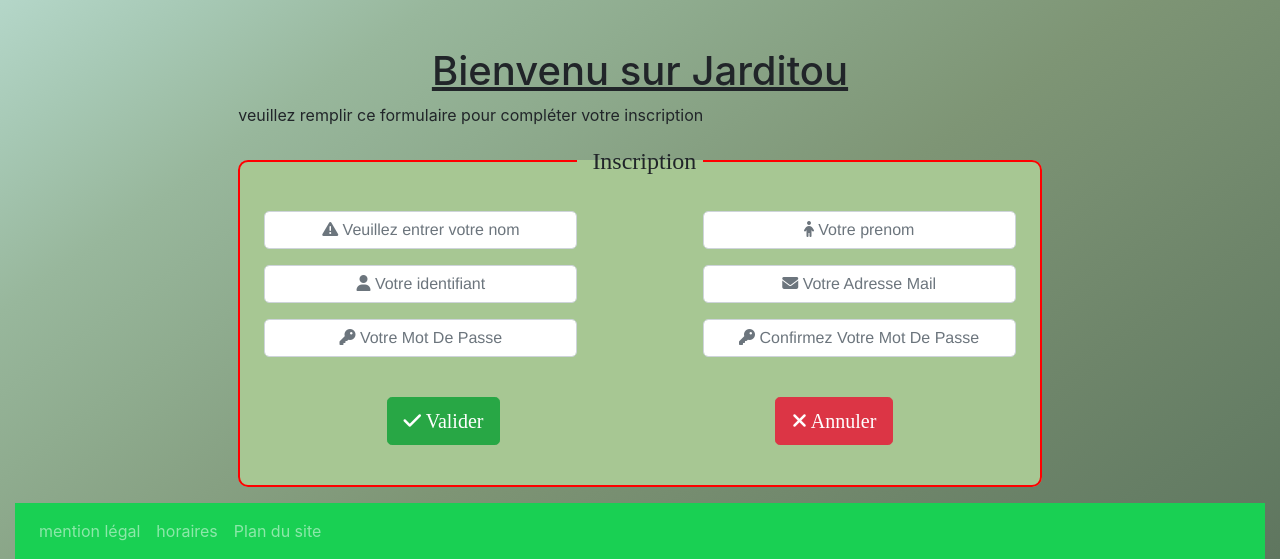
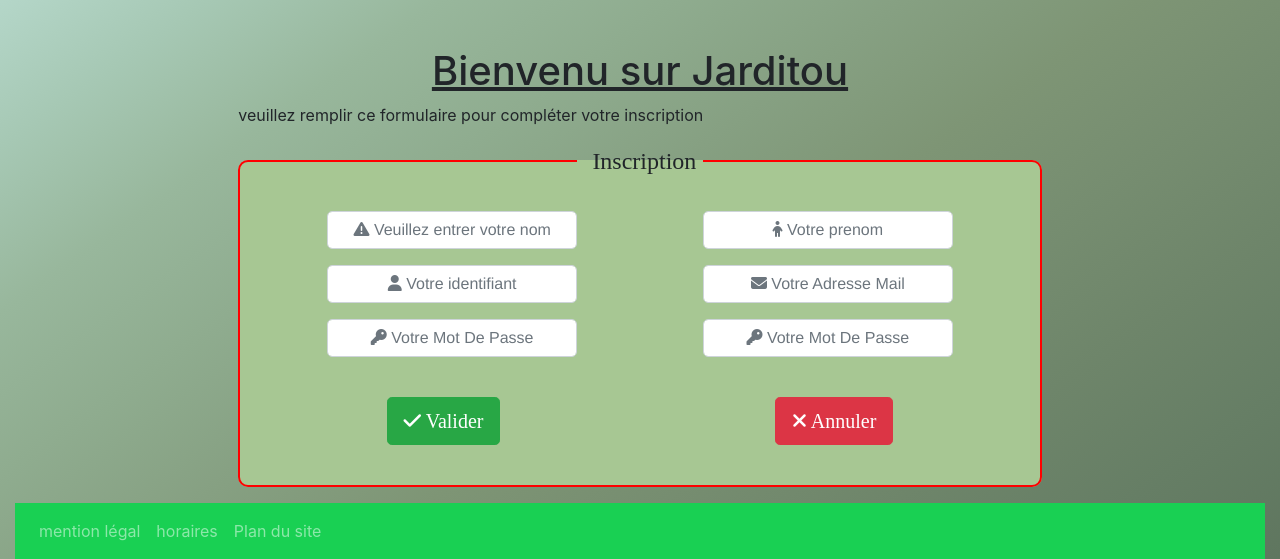
Before and after one commit to nicofoviaux/nicophp, a PHP site: page /formulaireInscription.php?error=1 in a window 1280 px wide. Shown: the part 347-906 px from the top of the page. Run offline with PHP 8.4, Linux system fonts and the light colour scheme; some libraries are stand-ins or nearby versions.

Commit message:
Update formulaireInscription.php

```diff
--- a/jarditout/formulaireInscription.php
+++ b/jarditout/formulaireInscription.php
@@ -53,27 +53,57 @@ break;
         <div class="container col-xl-8 col-sm-12">
         <h1 class="text-center"><br><u>Bienvenu sur Jarditou</u></h1>
         <p>veuillez remplir ce formulaire pour compléter votre inscription</p>
-            <form action="verif.php" method="POST" class="form-group">
+            <form action="verif.php" method="POST" class="form-group" id="formulaire">
                 <fieldset class=" container p-4 ">
                     <legend class="text-center col-xl-2 col-sm-4 ml-auto mr-auto ">Inscription</legend>
                     <div class='row form-group mr-auto ml-auto'>
+                        <div class="container col-xl-6 col-sm-12">
+                        <div class="row" >
                             <label for="nom" ></label>
-                    <input type="text" name="nom" id="nom2" class="form-control text-center col-xl-5 col-sm-12  fontAwesome" placeholder="<?=$PhNom?>">
+                            <i id="inom"></i><input type="text" name="nom" id="nom2" class="form-control col-8 mr-auto ml-auto text-center fontAwesome" placeholder="<?=$PhNom?>" required>
+                            <span id="idnom"></span>
+                        </div>
+                        </div>
+                        <div class="container col-xl-6 col-sm-12">
+                        <div class="row" >
                             <label for="prenom" ></label>
-                    <input type="text" name="prenom" id="prenom2" class="form-control text-center col-xl-5  col-sm-12 ml-auto fontAwesome" placeholder="<?=$PhPrenom?>">
-
+                            <i id="iprenom"></i><input type="text" name="prenom" id="prenom2" class="form-control mr-auto ml-auto  text-center col-8 fontAwesome" placeholder="<?=$PhPrenom?>" required>
+                            <span id="idprenom"></span>
                         </div>
-                <div class="row form-group mr-auto ml-auto">
-                    <label for="identifiant" ></label>
-                    <input type="text" name="identifiant" id="identifiant" class="form-control text-center col-xl-5 col-sm-12 fontAwesome"  placeholder="<?=$PhId?>" >
+                        </div>
+                    </div>
+<!-------------------------------------------------------------------------------------------------------->
+                    <div class='row form-group mr-auto ml-auto'>
+                        <div class="container col-xl-6 col-sm-12">
+                        <div class="row" >
+                        <label for="identifiant"></label>
+                            <i id="iiden"></i><input type="text" name="identifiant" id="identifiant" class="form-control col-8 mr-auto ml-auto  text-center fontAwesome"placeholder="<?=$PhId?>" required>
+                            <span id="ididen"></span>
+                        </div>
+                        </div>
+                        <div class="container col-xl-6 col-sm-12">
+                        <div class="row" >
                             <label for="email" ></label>
-                    <input type="email" name="email" id="email2" class="form-control text-center col-xl-5 col-sm-12 ml-auto fontAwesome"  placeholder="<?=$PhEmail?>">
+                            <i id="imail"></i><input type="email" name="email" id="email2" class="form-control text-center col-8 mr-auto ml-auto  fontAwesome" placeholder="<?=$PhEmail?>" required>
+                            <span id="idmail"></span>
                         </div>
-                <div class="row form-group mr-auto ml-auto">
+                        </div>
+                    </div>
+                    <div class='row form-group mr-auto ml-auto'>
+                        <div class="container col-xl-6 col-sm-12">
+                        <div class="row" >
                             <label for="MDP" ></label>
-                    <input type="password" name="MDP" id="MDP" class="form-control text-center col-xl-5  col-sm-12 fontAwesome"  placeholder="<?=$PhMdp?>">
-                    <label for="MDPconf"></label>
-                    <input type="password" name="MDPconf" id="MDPconf" class="form-control text-center col-xl-5  col-sm-12 ml-auto fontAwesome"  placeholder="<?=$PhConf?>">
+                            <i id="iMDP"></i><input type="password" name="MDP" id="MDP"  class="form-control col-8 mr-auto ml-auto  text-center fontAwesome" placeholder="<?=$PhMdp?>" required>
+                            <span id="idMDP"></span>
+                        </div>
+                        </div>
+                        <div class="container col-xl-6 col-sm-12">
+                        <div class="row" >
+                            <label for="MDPconf" ></label>
+                            <i id="iconf"></i><input  type="password" name="MDPconf" id="MDPconf" class="form-control mr-auto ml-auto  text-center col-8 fontAwesome" placeholder="<?=$PhMdp?>" required>
+                            <span id="idconf"></span>
+                        </div>
+                        </div>
                     </div>
                     </br>
                     <div class="row form-group justify-content-around ">
```
Lines whose indentation alone changed are shown as unchanged.
